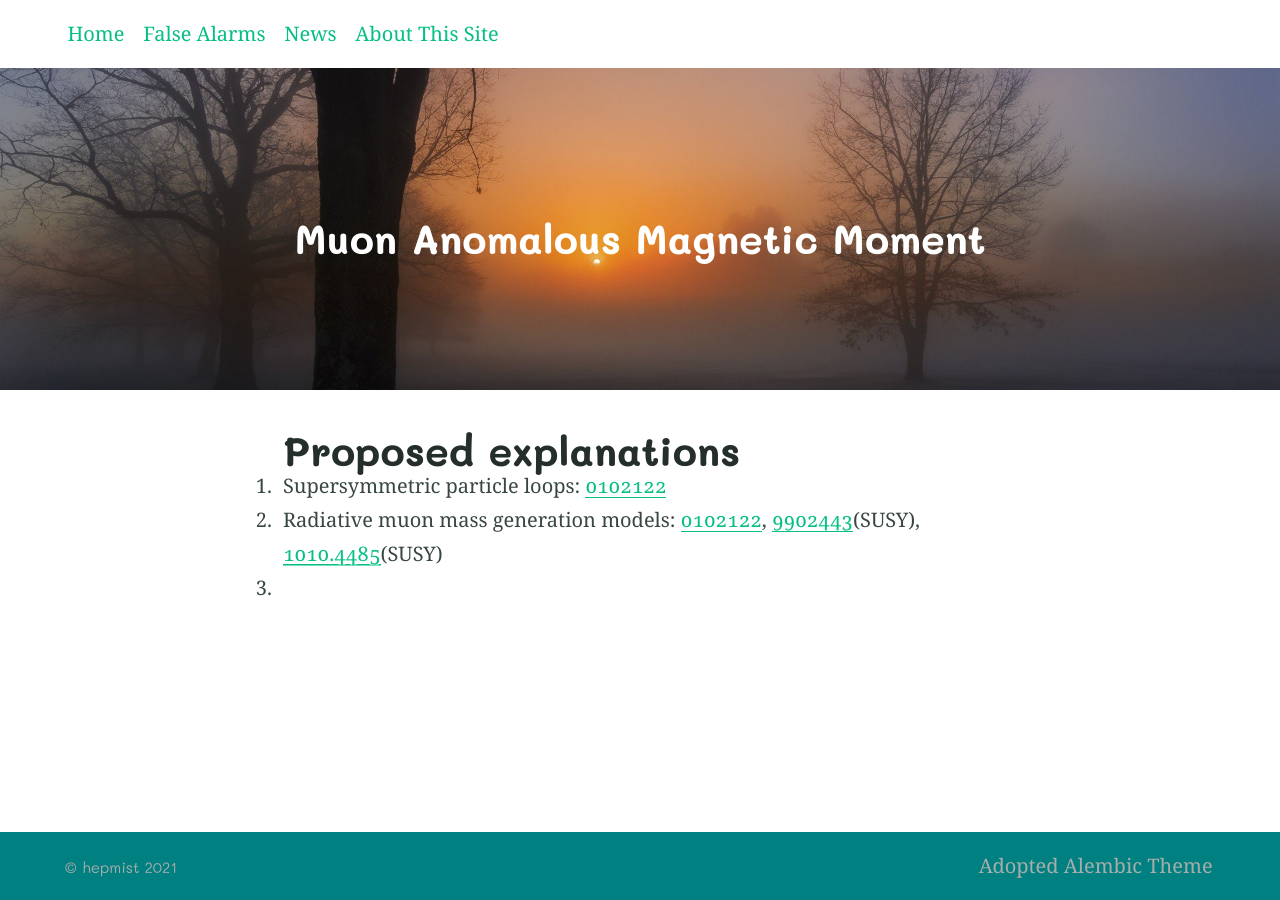
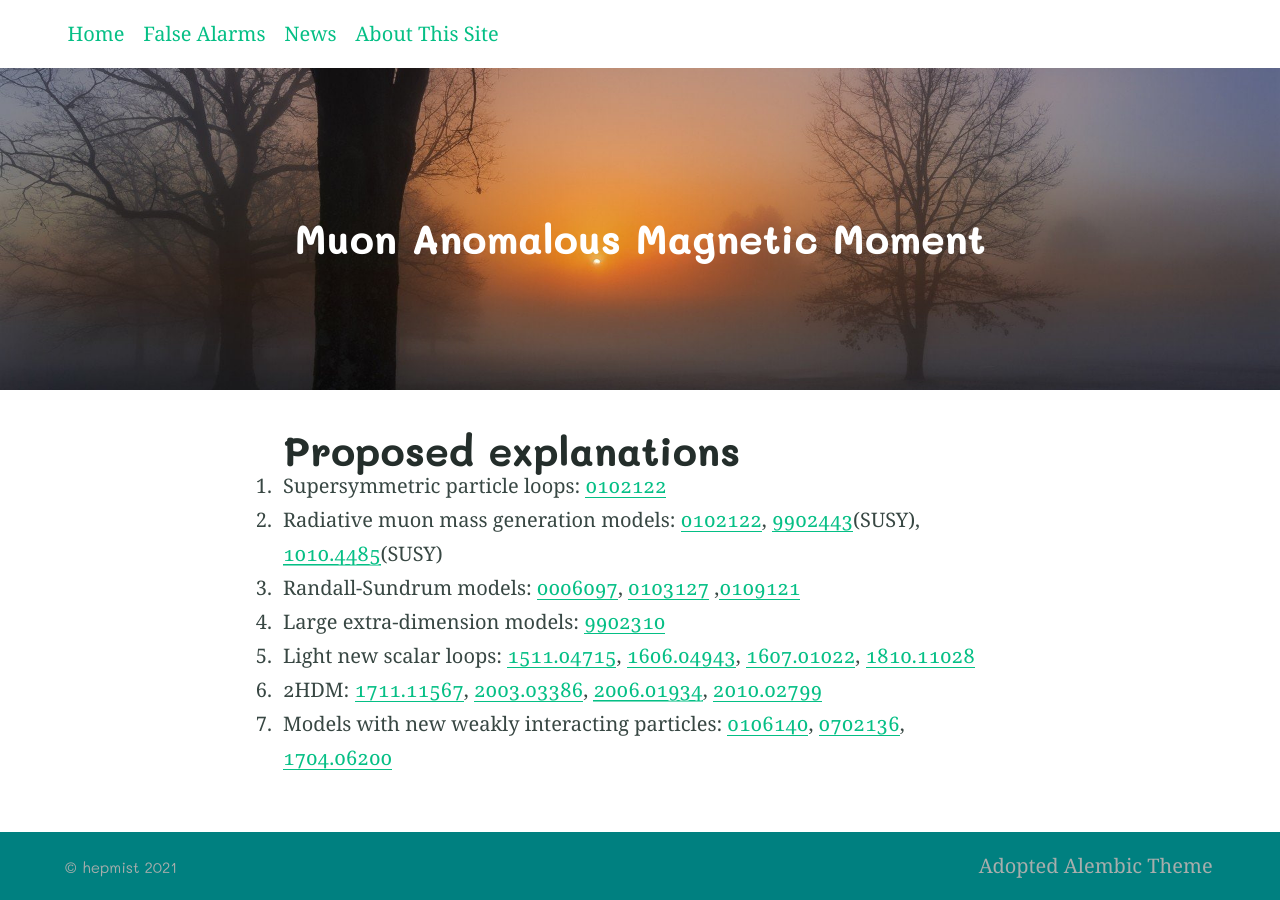
Before and after one commit to hepcomm/hepmist, a Jekyll site: the page built from solutions/muon-g-2.md, in a window 1280 px wide. Built offline with Jekyll 4.4.1, drawn with Linux system fonts in a browser that asks for light colours.

Commit message:
Update muon-g-2.md

```diff
--- a/solutions/muon-g-2.md
+++ b/solutions/muon-g-2.md
@@ -7,4 +7,8 @@ feature_image: https://hepcomm.github.io/hepmist/assets/mist_hope.jpeg
 
 1. Supersymmetric particle loops: [0102122](https://arxiv.org/abs/hep-ph/0102122)
 2. Radiative muon mass generation models: [0102122](https://arxiv.org/abs/hep-ph/0102122), [9902443](https://arxiv.org/abs/hep-ph/9902443)(SUSY), [1010.4485](https://arxiv.org/abs/1010.4485)(SUSY)
-3.
+3. Randall-Sundrum models: [0006097](https://arxiv.org/abs/hep-ph/0006097), [0103127](https://arxiv.org/abs/hep-ph/0103127) ,[0109121](https://arxiv.org/abs/hep-ph/0109121)
+4. Large extra-dimension models: [9902310](https://arxiv.org/abs/hep-ph/9902310)
+5. Light new scalar loops: [1511.04715](https://arxiv.org/abs/1511.04715), [1606.04943](https://arxiv.org/abs/1606.04943), [1607.01022](https://arxiv.org/abs/1607.01022), [1810.11028](https://arxiv.org/abs/1810.11028)
+6. 2HDM: [1711.11567](https://arxiv.org/abs/1711.11567), [2003.03386](https://arxiv.org/abs/2003.03386), [2006.01934](https://arxiv.org/abs/2006.01934), [2010.02799](https://arxiv.org/abs/2010.02799)
+7. Models with new weakly interacting particles: [0106140](https://arxiv.org/abs/hep-ph/0106140), [0702136](https://arxiv.org/abs/hep-ph/0702136), [1704.06200](https://arxiv.org/abs/1704.06200)
```
